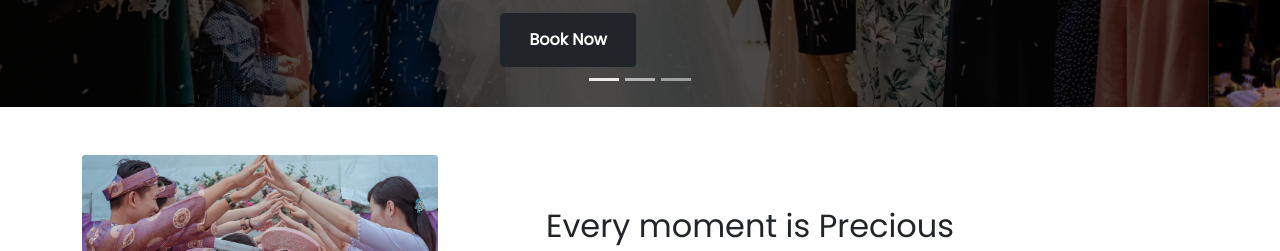
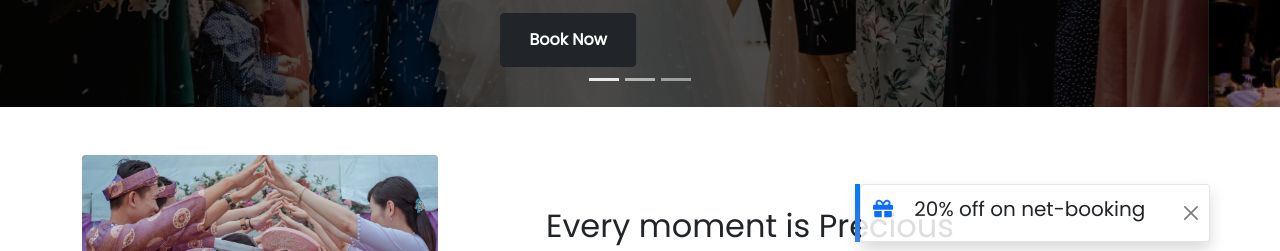
Before and after one commit to AjmirSarker/responsivecss, a plain HTML site: page index.html in a window 1280 px wide. Shown: the part 525-776 px from the top of the page. Drawn offline with nearby package versions, Linux system fonts and the light colour scheme.

Commit message:
gosleep430am

```diff
--- a/index.html
+++ b/index.html
@@ -76,7 +76,7 @@
 </header>
 <main class="my-5">
     <!-- WEDDING -->
-<div class="container my-5">
+<div class="container my-5 position-relative">
   <div class="row">
     <div class="col-md-4">
       <img class="img-fluid" src="images/wedding.png" alt="">
@@ -87,6 +87,17 @@
       <a class="ps-5" href=""><button class="btn btn-primary">Explore album <i class="fas ps-2 fa-arrow-right"></i> </button></a>
     </div>
   </div>
+  <!-- TOAST -->
+<div class="position-absolute toasted fw-light ">
+  <div class="toast show align-items-center  " role="alert" aria-live="assertive" aria-atomic="true">
+    <div class="d-flex">
+      <div class="toast-body">
+        <h5><i class="fas fa-gift text-primary pe-3"></i> 20% off on net-booking</h5>
+     </div>
+      <button type="button" class="btn-close me-2 m-auto" data-bs-dismiss="toast" aria-label="Close"></button>
+    </div>
+  </div>
+</div>
 </div>
 
 
@@ -197,7 +208,7 @@
             <div class="accordion-body">Placeholder content for this accordion, which is intended to demonstrate the <code>.accordion-flush</code> class. This is the third item's accordion body. Nothing more exciting happening here in terms of content, but just filling up the space to make it look, at least at first glance, a bit more representative of how this would look in a real-world application.</div>
           </div>
         </div>
-        <div class="accordion-item border border-info mb-2">
+        <div class="accordion-item border border-info mb-2 ">
           <h2 class="accordion-header" id="flush-headingThree">
             <button class="accordion-button collapsed" type="button" data-bs-toggle="collapse" data-bs-target="#flush-collapseThree" aria-expanded="false" aria-controls="flush-collapseThree">
              <h4>How do you keep budgets on?</h4>
@@ -225,7 +236,7 @@
           <div class= "order-1 oder-md-1">
               <p class="text-light">© 2022 by Avengers . All rights reserved</p>
           </div>
-          <div class="d-flex flex-column order-md-2 order-0">
+          <div class="d-flex flex-column order-md-2 order-0 mt-4 mt-md-0">
               <p class="text-light">Get the App</p>
               <a href=""><img src="images/apple.jpg" alt=""></a>
              <a href=""> <img class="mt-2" src="images/playstore.jpg" alt=""></a>
--- a/style.css
+++ b/style.css
@@ -22,6 +22,16 @@ body{
 }
 /* MAIN */
 
+/* TOAST */
+.toasted{
+    right: 0;
+    bottom: 150px;
+    border-left: 5px solid;
+    border-image: linear-gradient(#007CFF,#3F87F5);
+    border-image-slice: 1;
+
+
+}
 .package-section h2{
     font-family: var(--poppins);
     font-weight: 600;
```
